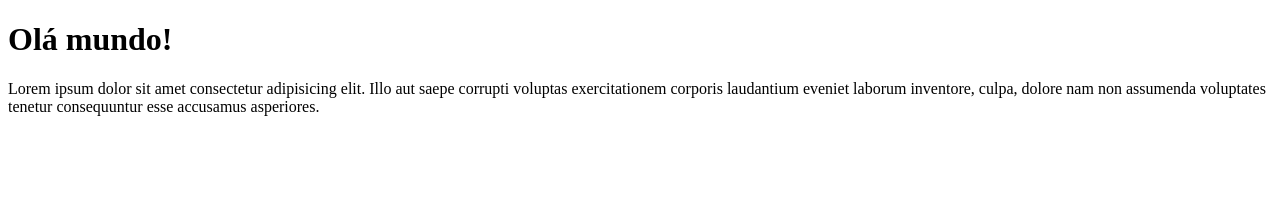
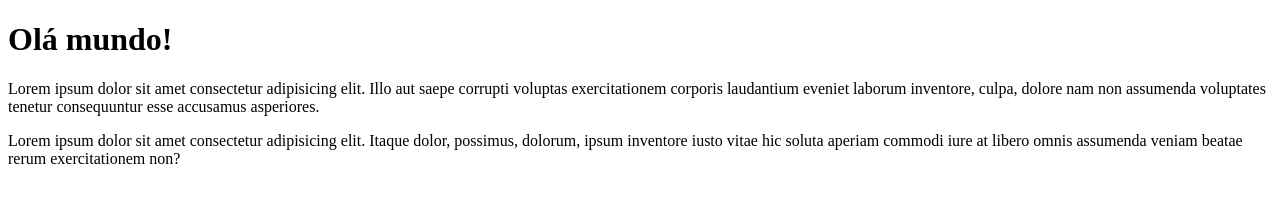
Before and after one commit to 4drux/ola-mundo, a plain HTML site: page SiteExemplo/index.html in a window 1280 px wide. Drawn offline with Linux system fonts and the light colour scheme.

Commit message:
adcionei um paragrafo

```diff
--- a/SiteExemplo/index.html
+++ b/SiteExemplo/index.html
@@ -9,5 +9,6 @@
 <body>
     <h1>Olá mundo!</h1>
     <p>Lorem ipsum dolor sit amet consectetur adipisicing elit. Illo aut saepe corrupti voluptas exercitationem corporis laudantium eveniet laborum inventore, culpa, dolore nam non assumenda voluptates tenetur consequuntur esse accusamus asperiores.</p>
+    <p>Lorem ipsum dolor sit amet consectetur adipisicing elit. Itaque dolor, possimus, dolorum, ipsum inventore iusto vitae hic soluta aperiam commodi iure at libero omnis assumenda veniam beatae rerum exercitationem non?</p>
 </body>
 </html>
```
